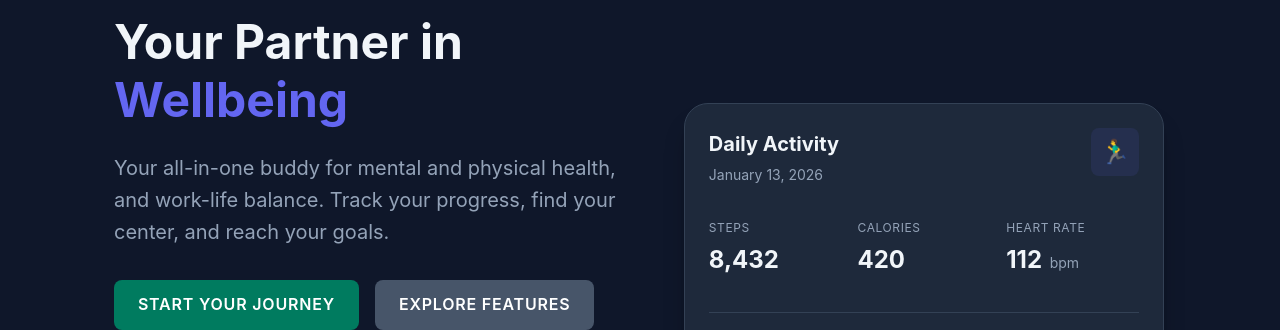
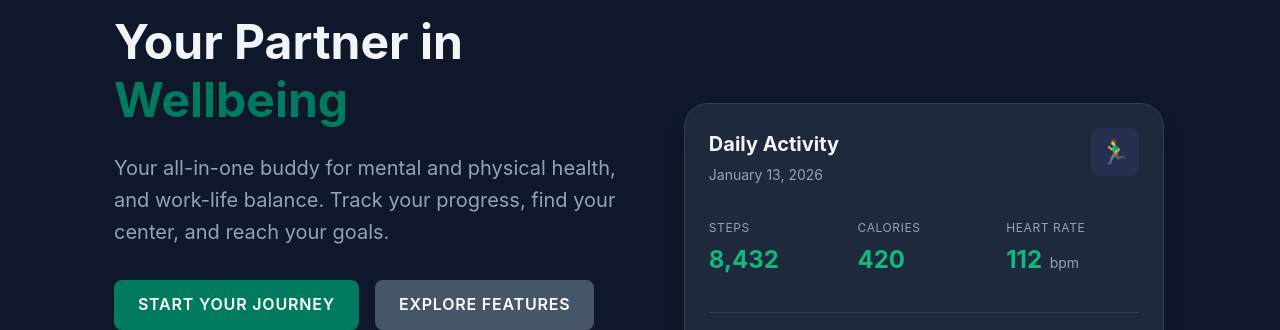
Before and after one commit to Luka98122/HZS, a React (Vite) app in the folder domaci/src/frontend/: page / in a window 1280 px wide. Shown: the part 147-477 px from the top of the page. Built offline with nearby package versions, Linux system fonts and the light colour scheme; no server answers.

Commit message:
Landing page changes

```diff
--- a/domaci/src/frontend/src/App.css
+++ b/domaci/src/frontend/src/App.css
@@ -70,7 +70,7 @@ p {
 }
 
 .highlight {
-  color: var(--primary);
+  color: #007B5F;
 }
 
 /* Header */
@@ -217,6 +217,7 @@ p {
   background-color: var(--primary-dark);
   transform: translateY(-2px);
   box-shadow: var(--shadow);
+  color: white;
 }
 
 .btn-secondary {
@@ -302,7 +303,6 @@ p {
   width: 3rem;
   height: 3rem;
   background-color: rgba(99, 102, 241, 0.1);
-  /* Primary color low opacity */
   color: var(--primary);
   border-radius: 1rem;
   display: flex;
@@ -334,7 +334,7 @@ p {
 .w-value {
   font-size: 1.5rem;
   font-weight: 700;
-  color: var(--text-primary);
+  color: var(--secondary);
 }
 
 .w-value small {
@@ -618,7 +618,6 @@ p {
   .hero-buttons {
     flex-direction: column;
     align-items: center;
-    /* Changed from flex-start to center for better mobile look, if desired, or keep user preference? User didn't specify buttons, but stats. Let's stick to user request for stats. */
     align-items: flex-start;
   }
 
```
